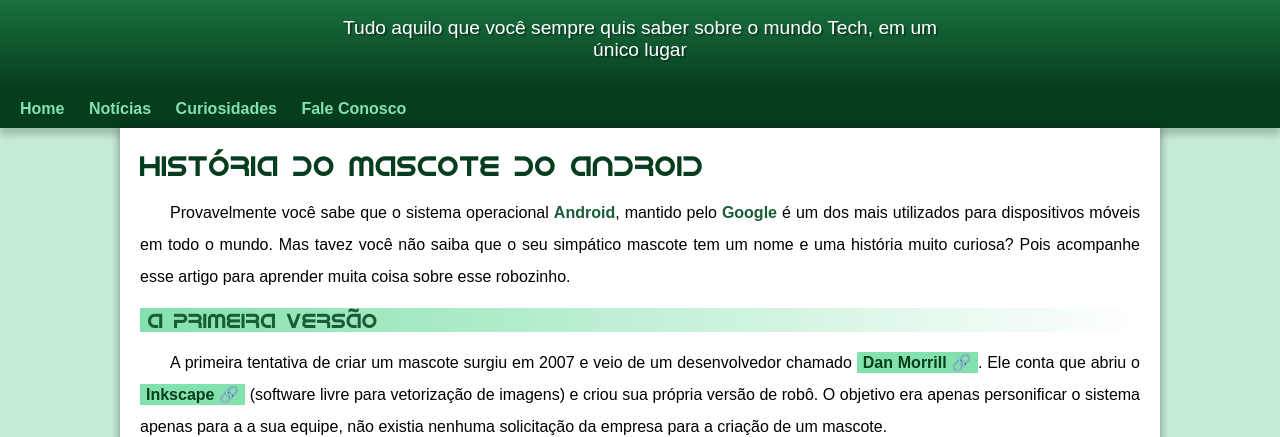
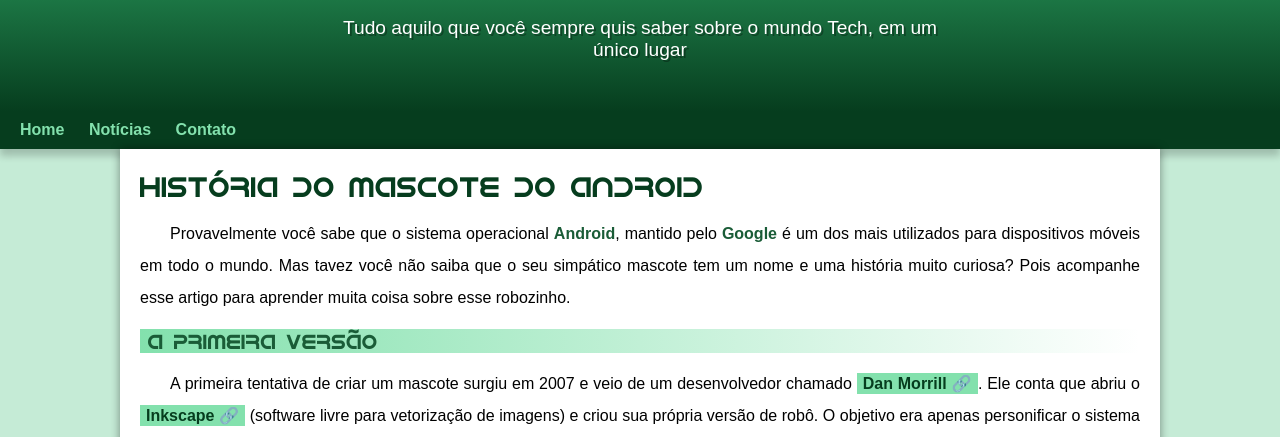
Before and after one commit to RafaelGabrio/projeto-android, a plain HTML site: page index.html in a window 1280 px wide. Shown: the part 100-537 px from the top of the page. Drawn offline with Linux system fonts and the light colour scheme.

Commit message:
problema de padding corrigido

```diff
--- a/estilo/style.css
+++ b/estilo/style.css
@@ -59,8 +59,7 @@
     padding-left: 10px;
     padding-right: 10px;
     margin: auto;
-    margin-bottom: 30px;
-    margin-bottom: 30px;
+    padding-bottom: 50px;
     text-shadow: 2px 2px 0px rgba(0, 0, 0, 0.315);
 }
 
--- a/index.html
+++ b/index.html
@@ -16,8 +16,7 @@
     <nav>
         <a href="#">Home</a>
         <a href="#">Notícias</a>
-        <a href="#">Curiosidades</a>
-        <a href="#">Fale Conosco</a>
+        <a href="#">Contato</a>
     </nav>
     <main>
         <article>
```
